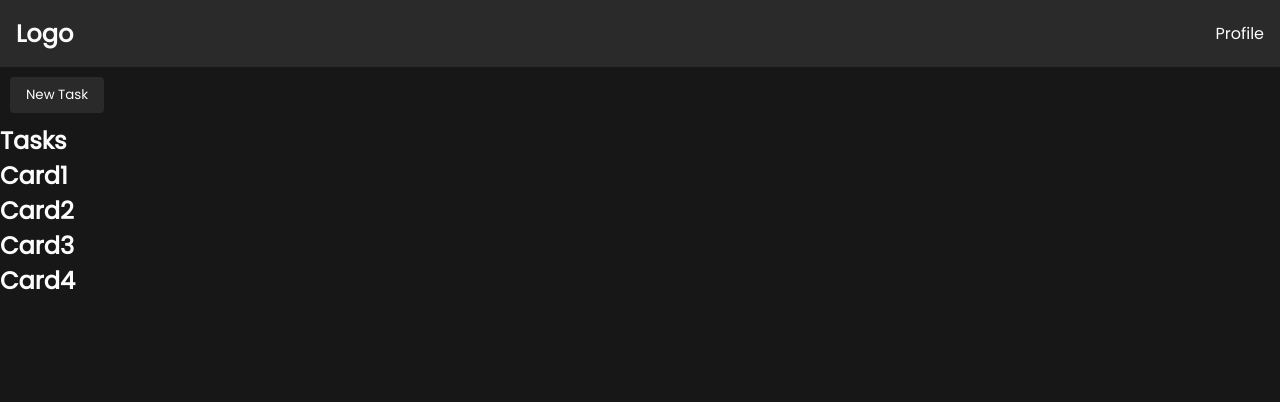
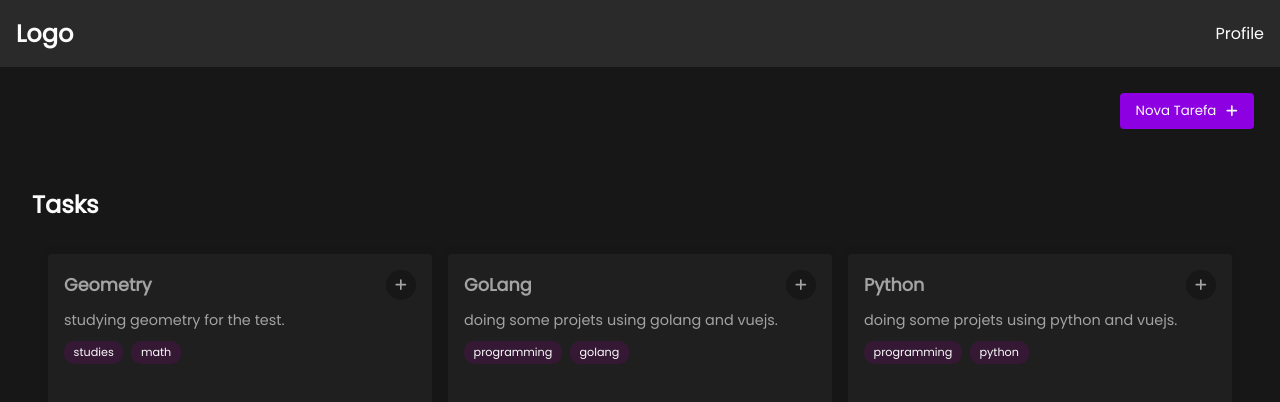
Before and after one commit to Jackson-SM/Vue-ToDoList, a Vue app: page / in a window 1280 px wide. Shown: the top 402 px of the page. Built offline with nearby package versions, Linux system fonts and the light colour scheme.

Commit message:
feat: mounting page with cards and create task state

```diff
--- a/src/App.vue
+++ b/src/App.vue
@@ -1,23 +1,71 @@
-<script setup lang="ts">
-import Navbar from "./components/Navbar.vue";
-import Button from "./components/Button.vue";
+<script lang="ts" setup>
+import ButtonCustom from "./components/Button.vue";
+import { FontAwesomeIcon } from "@fortawesome/vue-fontawesome";
+import { faPlus } from "@fortawesome/free-solid-svg-icons";
+import CardTask from "./components/CardTask.vue";
+import NavbarComponent from "./components/Navbar.vue";
+import { ref } from "vue";
+import { TaskProps } from "./components/types/TaskProps.ts";
+
+const tasks = ref<TaskProps[]>([
+    {
+        id: 1,
+        title: "Geometry",
+        description: "studying geometry for the test.",
+        tags: ["studies", "math"],
+    },
+    {
+        id: 2,
+        title: "GoLang",
+        description: "doing some projets using golang and vuejs.",
+        tags: ["programming", "golang"],
+    },
+    {
+        id: 3,
+        title: "Python",
+        description: "doing some projets using python and vuejs.",
+        tags: ["programming", "python"],
+    },
+]);
 </script>
 
 <template>
-    <Navbar />
-  <main>
-    <Button>New Task</Button>
-    <section>
-      <h2>Tasks</h2>
-      <div>
-        <div><h1>Card1</h1></div>
-        <div><h1>Card2</h1></div>
-        <div><h1>Card3</h1></div>
-        <div><h1>Card4</h1></div>
-      </div>
-    </section>
-  </main>
+    <NavbarComponent />
+    <main>
+        <div class="top">
+            <ButtonCustom primary
+                >Nova Tarefa
+                <FontAwesomeIcon :icon="faPlus" />
+            </ButtonCustom>
+        </div>
+        <section class="card-section">
+            <h2>Tasks</h2>
+            <div class="card-container">
+                <CardTask v-for="task in tasks" :key="task.id" :task="task" />
+            </div>
+        </section>
+    </main>
 </template>
 
 <style scoped>
+.top {
+    display: flex;
+    justify-content: flex-end;
+    align-items: center;
+    padding: 1rem;
+}
+
+.card-section {
+    display: flex;
+    gap: 1rem;
+    flex-direction: column;
+    padding: 2rem;
+}
+
+.card-container {
+    display: grid;
+    grid-template-columns: repeat(auto-fill, minmax(300px, 1fr));
+    gap: 1rem;
+    padding: 1rem;
+}
 </style>
```
